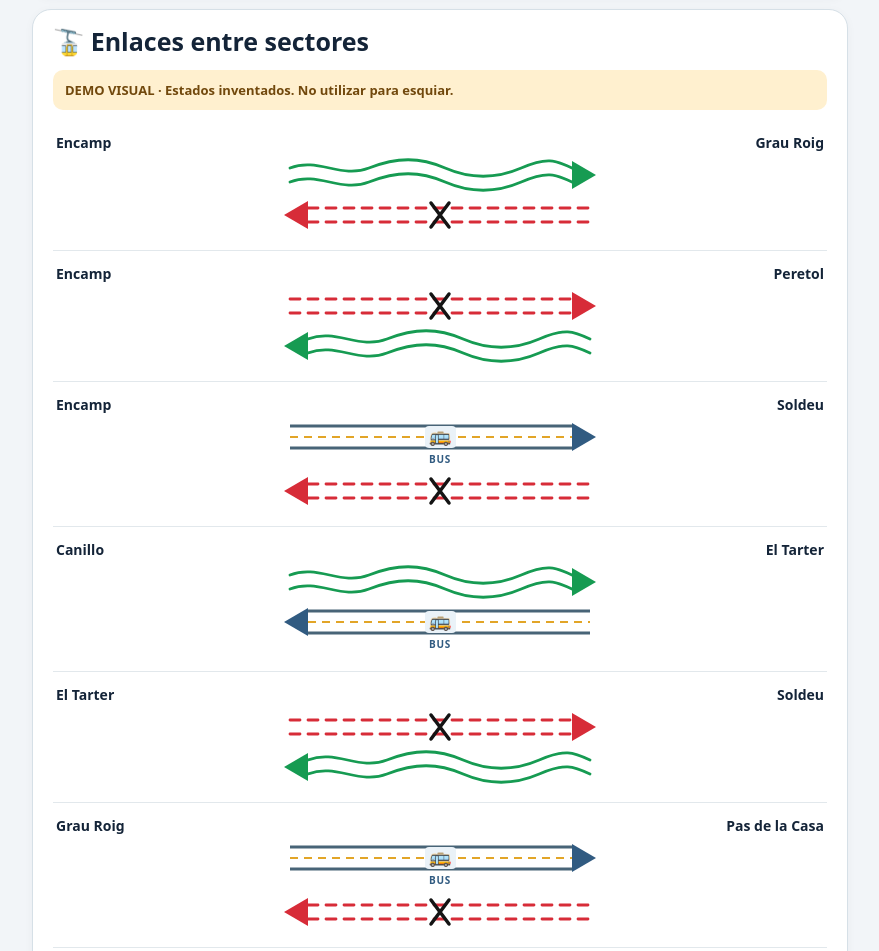
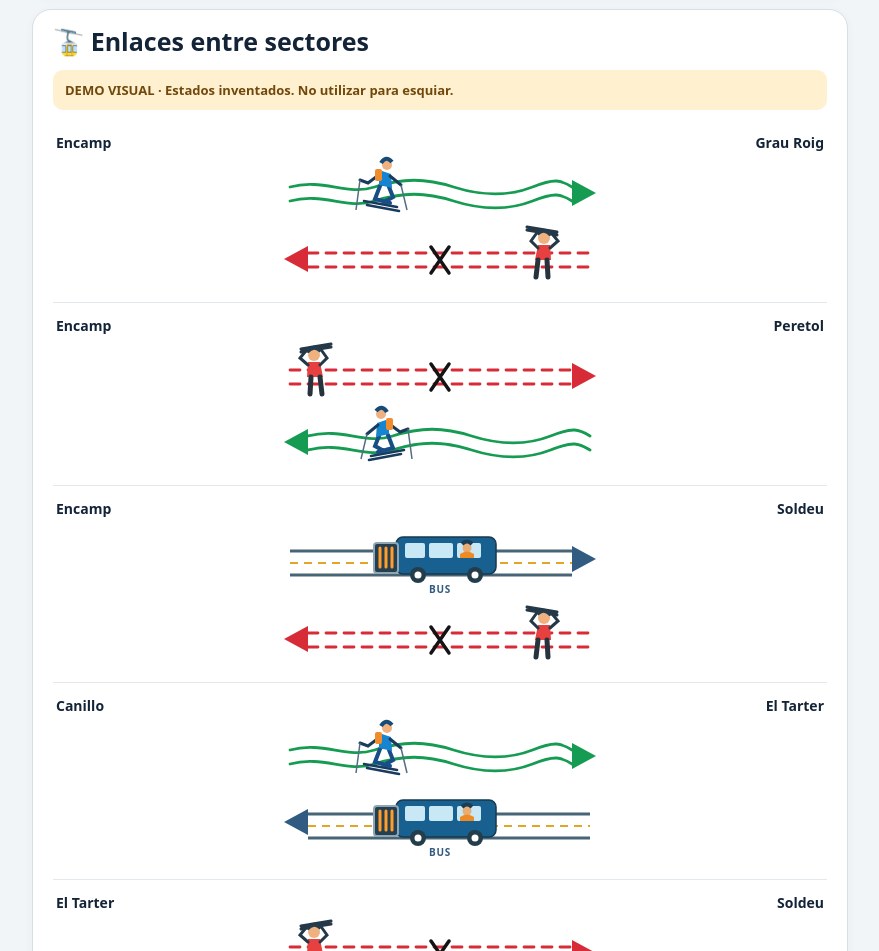
Before and after one commit to rlledo-dev/mi-refugio-incles, a plain HTML site: page estado-pistas.html in a window 1280 px wide. Shown: the part 824-1775 px from the top of the page, without its empty margins (200-1079 px from the left). Drawn offline with Linux system fonts and the light colour scheme.

Commit message:
Illustrate ski connections with active skier, waiting skier and ski-storage bus

```diff
--- a/estado-pistas.html
+++ b/estado-pistas.html
@@ -33,13 +33,13 @@ html.integrado .box{box-shadow:none}
 .demo-way{display:block;padding:1px 0}
 .demo-way .demo-label{position:absolute;width:1px;height:1px;overflow:hidden;clip-path:inset(50%);white-space:nowrap}
 .demo-route-wrap{display:block;width:100%;position:relative}
-.demo-route{width:100%;height:38px;overflow:hidden}
+.demo-route{width:100%;height:64px;overflow:hidden}
 .demo-route .ski{stroke-width:2.8}
 .demo-way.closed .demo-route .ski{stroke-dasharray:10 8}
 .demo-route .direction{stroke:none}
 .demo-bus-caption{display:block;text-align:center;font-size:10px;margin-top:-2px;margin-bottom:3px}
 .demo-way.bus{margin-bottom:3px}
-@media(max-width:590px){.demo-pair{padding:10px 1px 12px}.demo-names{font-size:13px}.demo-route{height:34px}}
+@media(max-width:590px){.demo-pair{padding:10px 1px 12px}.demo-names{font-size:13px}.demo-route{height:58px}}
 </style></head><body><main><div class="top"><a class="back" href="./index.html">‹ Mi Refugio en Incles</a><button class="refresh" id="refresh" type="button">↻ Actualizar</button></div>
 <section class="box"><div class="banner"><div class="status-dot" id="stationDot">?</div><div><h1 id="stationTitle">Estado de Grandvalira</h1><p id="stationSubtitle">Consultando el parte oficial…</p></div></div><div class="stats" id="stats"><div class="stat"><span class="icon">⛷</span><div><strong>—</strong><small>Pistas abiertas</small></div></div><div class="stat"><span class="icon">🚡</span><div><strong>—</strong><small>Remontes abiertos</small></div></div><div class="stat"><span class="icon">↗</span><div><strong>—</strong><small>Esquiables</small></div></div><div class="stat"><span class="icon">❄</span><div><strong>—</strong><small>Espesor de nieve</small></div></div></div></section>
 <div id="notice" class="notice" role="status">Esperando datos verificables de Grandvalira.</div><section class="box"><h2>Por sectores</h2><div class="sector-list" id="sectors"></div></section><section class="box"><div class="links"><h2>🚡 Enlaces entre sectores</h2><div id="connections" class="empty">Sin detalle disponible de los enlaces.</div><button id="more" class="more" type="button" hidden>Ver todos los enlaces ›</button></div></section><div class="meta" id="updated"></div><a class="official" href="https://www.grandvalira.com/es/estacion/estado-pistas" target="_blank" rel="noopener noreferrer">Consultar el parte oficial de Grandvalira ↗</a></main>
@@ -72,30 +72,58 @@ function update(d){
  box.append(el('div','demo-alert','DEMO VISUAL · Estados inventados. No utilizar para esquiar.'));
  function routeSvg(state,reverse){
   const svg=document.createElementNS('http://www.w3.org/2000/svg','svg');
-  svg.setAttribute('viewBox','0 0 320 38');svg.setAttribute('class','demo-route');svg.setAttribute('role','img');
-  svg.setAttribute('aria-label',state==='bus'?'Carretera y autobús con punta de flecha integrada':state==='closed'?'Dos líneas rectas rojas discontinuas, X negra y punta de flecha integrada':'Dos huellas sinuosas verdes que llegan a la base de la punta de flecha');
+  svg.setAttribute('viewBox','0 0 320 64');svg.setAttribute('class','demo-route');svg.setAttribute('role','img');
+  svg.setAttribute('aria-label',state==='bus'?'Autobús con esquiador dentro y esquís en el maletero':state==='closed'?'Esquiador parado con esquís al hombro, enlace cerrado':'Esquiador en movimiento sobre huellas verdes, enlace abierto');
   const node=(tag,attrs,text)=>{const n=document.createElementNS('http://www.w3.org/2000/svg',tag);Object.entries(attrs).forEach(([k,v])=>n.setAttribute(k,v));if(text)n.textContent=text;svg.append(n);return n};
-  // Dos trazos terminan exactamente en la base vertical de una punta triangular.
-  const base=reverse?28:292;
-  const left=reverse?base:10,right=reverse?310:base;
-  const tip=reverse?4:316;
-  const arrow='M '+tip+' 19 L '+base+' 5 L '+base+' 33 Z';
-  const arrowColor=state==='bus'?'#315b81':state==='closed'?'#d72c38':'#169b52';
+  const group=(attrs)=>node('g',attrs);
+  const child=(parent,tag,attrs,text)=>{const n=document.createElementNS('http://www.w3.org/2000/svg',tag);Object.entries(attrs).forEach(([k,v])=>n.setAttribute(k,v));if(text)n.textContent=text;parent.append(n);return n};
+  const base=reverse?28:292,left=reverse?base:10,right=reverse?310:base,tip=reverse?4:316;
+  const arrow='M '+tip+' 37 L '+base+' 24 L '+base+' 50 Z';
   if(state==='bus'){
-   node('path',{class:'road-edge',d:'M '+left+' 8 L '+right+' 8 M '+left+' 30 L '+right+' 30'});
-   node('path',{class:'road-mid',d:'M '+left+' 19 L '+right+' 19'});
-   node('rect',{x:145,y:8,width:31,height:22,rx:4,fill:'#eaf2f8'});
-   node('text',{class:'bus',x:160,y:19},'🚌');
+   node('path',{class:'road-edge',d:'M '+left+' 29 L '+right+' 29 M '+left+' 53 L '+right+' 53'});
+   node('path',{class:'road-mid',d:'M '+left+' 41 L '+right+' 41'});
+   // Autobús dibujado como SVG, con esquiador visible por la ventana y esquís guardados detrás.
+   const bus=group({transform:'translate(116 6)'});
+   child(bus,'rect',{x:0,y:9,width:100,height:37,rx:7,fill:'#17608f',stroke:'#17394e','stroke-width':1.5});
+   child(bus,'rect',{x:9,y:15,width:20,height:15,rx:2,fill:'#c9e8f5'});
+   child(bus,'rect',{x:33,y:15,width:24,height:15,rx:2,fill:'#c9e8f5'});
+   child(bus,'rect',{x:61,y:15,width:24,height:15,rx:2,fill:'#c9e8f5'});
+   child(bus,'circle',{cx:71,cy:20,r:4.5,fill:'#e9ac72'});
+   child(bus,'path',{d:'M 64 30 L 64 26 Q 71 21 78 26 L 78 30 Z',fill:'#ee8b24'});
+   child(bus,'path',{d:'M 66 16 Q 71 11 76 16',stroke:'#203c52','stroke-width':4,fill:'none'});
+   child(bus,'circle',{cx:22,cy:47,r:8,fill:'#243d4b'});
+   child(bus,'circle',{cx:79,cy:47,r:8,fill:'#243d4b'});
+   child(bus,'circle',{cx:22,cy:47,r:3.5,fill:'white'});
+   child(bus,'circle',{cx:79,cy:47,r:3.5,fill:'white'});
+   child(bus,'rect',{x:-22,y:15,width:24,height:30,rx:3,fill:'#263f50',stroke:'#8ca6b4','stroke-width':2});
+   child(bus,'path',{d:'M -16 20 L -16 39 M -10 20 L -10 39 M -4 20 L -4 39',stroke:'#ff9e2b','stroke-width':3,'stroke-linecap':'round'});
   }else if(state==='closed'){
-   node('path',{class:'ski',d:'M '+left+' 12 L '+right+' 12 M '+left+' 26 L '+right+' 26'});
-   node('path',{class:'cross',d:'M 151 7 L 169 31 M 169 7 L 151 31'});
+   node('path',{class:'ski',d:'M '+left+' 31 L '+right+' 31 M '+left+' 45 L '+right+' 45'});
+   node('path',{class:'cross',d:'M 151 25 L 169 51 M 169 25 L 151 51'});
+   // Esquiador quieto al inicio, con esquís al hombro, mirando hacia el enlace.
+   const x=reverse?264:34;
+   const person=group({transform:'translate('+x+' 0)'+(reverse?' scale(-1 1)':'')});
+   child(person,'path',{d:'M -13 10 L 17 5 M -13 13 L 17 8',stroke:'#243847','stroke-width':3,'stroke-linecap':'round'});
+   child(person,'circle',{cx:0,cy:16,r:6,fill:'#efb17f'});
+   child(person,'path',{d:'M -7 13 Q 0 5 7 12',stroke:'#253b4c','stroke-width':4,fill:'none'});
+   child(person,'path',{d:'M -6 23 L 6 23 L 9 38 L -7 38 Z',fill:'#e64041'});
+   child(person,'path',{d:'M -6 26 L -14 19 L -9 13 M 6 26 L 13 19 L 8 12',stroke:'#243847','stroke-width':3,fill:'none','stroke-linecap':'round'});
+   child(person,'path',{d:'M -3 38 L -4 55 M 6 38 L 8 55',stroke:'#26323c','stroke-width':5,'stroke-linecap':'round'});
   }else{
-   const a=reverse?base:10,b=reverse?310:base;
-   const wiggle=(y)=>'M '+a+' '+y+' C '+(a+(b-a)*.10)+' '+(y-11)+' '+(a+(b-a)*.18)+' '+(y+11)+' '+(a+(b-a)*.28)+' '+y+' S '+(a+(b-a)*.46)+' '+(y-11)+' '+(a+(b-a)*.55)+' '+y+' S '+(a+(b-a)*.73)+' '+(y+11)+' '+(a+(b-a)*.82)+' '+y+' S '+(a+(b-a)*.94)+' '+(y-8)+' '+b+' '+y;
-   node('path',{class:'ski',d:wiggle(12)});
-   node('path',{class:'ski',d:wiggle(26)});
+   const wiggle=(y)=>'M '+left+' '+y+' C '+(left+(right-left)*.12)+' '+(y-9)+' '+(left+(right-left)*.20)+' '+(y+9)+' '+(left+(right-left)*.30)+' '+y+' S '+(left+(right-left)*.48)+' '+(y-9)+' '+(left+(right-left)*.58)+' '+y+' S '+(left+(right-left)*.78)+' '+(y+9)+' '+(left+(right-left)*.86)+' '+y+' S '+(left+(right-left)*.96)+' '+(y-7)+' '+right+' '+y;
+   node('path',{class:'ski',d:wiggle(31)});
+   node('path',{class:'ski',d:wiggle(45)});
+   const skier=group({transform:'translate(104 2)'+(reverse?' scale(-1 1)':'')});
+   child(skier,'path',{d:'M -20 43 L 13 49 M -17 47 L 15 53',stroke:'#193b5d','stroke-width':2.6,'stroke-linecap':'round'});
+   child(skier,'path',{d:'M -4 28 L -9 41 L 6 45 M 5 29 L 9 39 L 0 44',stroke:'#184d86','stroke-width':4,fill:'none','stroke-linecap':'round'});
+   child(skier,'path',{d:'M -5 12 L 7 16 L 8 30 L -5 27 Z',fill:'#1684cf'});
+   child(skier,'circle',{cx:3,cy:7,r:5,fill:'#efb17f'});
+   child(skier,'path',{d:'M -3 5 Q 2 -3 8 4',stroke:'#174b76','stroke-width':4,fill:'none'});
+   child(skier,'path',{d:'M -4 16 L -16 25 L -24 22 M 6 18 L 17 27',stroke:'#193b5d','stroke-width':3,fill:'none','stroke-linecap':'round'});
+   child(skier,'path',{d:'M -24 22 L -28 52 M 17 27 L 23 52',stroke:'#536e83','stroke-width':1.5});
+   child(skier,'rect',{x:-9,y:11,width:7,height:12,rx:2,fill:'#f18c2b'});
   }
-  node('path',{class:'direction',d:arrow,style:'fill:'+arrowColor});
+  node('path',{class:'direction',d:arrow,style:'fill:'+(state==='bus'?'#315b81':state==='closed'?'#d72c38':'#169b52')});
   return svg;
  }
  function demoWay(a,b,state,reverse){
```
